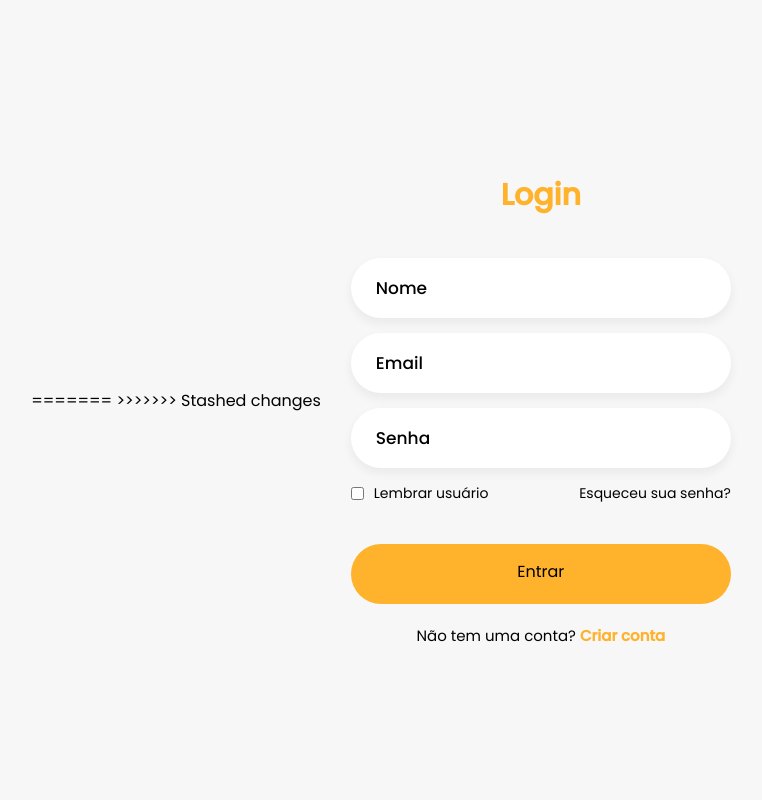
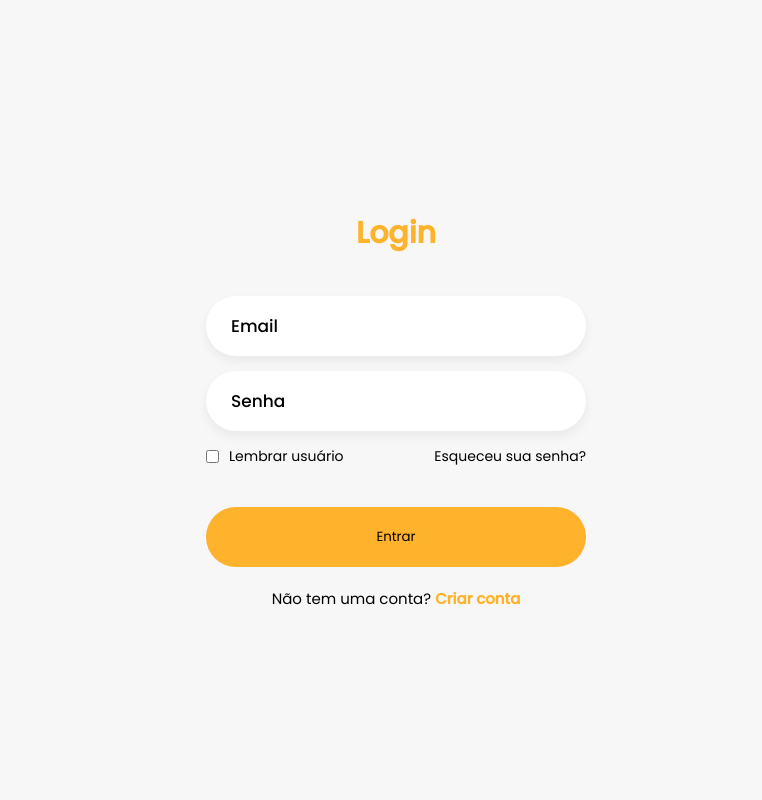
Before and after one commit to Vitorfran/projetoBarbearia, a PHP site: page /pages/login.php in a window 1280 px wide. Shown: the whole page, without its empty margins (244-1006 px from the left). Run offline with PHP 8.4, Linux system fonts and the light colour scheme.

Commit message:
Atualizando Tela de Login

```diff
--- a/pages/login.php
+++ b/pages/login.php
@@ -1,5 +1,3 @@
-
-=======
 <?php
 session_start();
 require_once __DIR__ . '/../config/database.php';
@@ -41,45 +39,49 @@ if ($_SERVER['REQUEST_METHOD'] === 'POST') {
 }
 ?>
 
->>>>>>> Stashed changes
 <!DOCTYPE html>
-<html lang="en">
+<html lang="pt-BR">
 <head>
     <meta charset="UTF-8">
-    <meta http-equiv="X-UA-Compatible" content="IE=edge">
     <meta name="viewport" content="width=device-width, initial-scale=1.0">
+    <title>Login | CortAí</title>
     <link rel="stylesheet" href="../assets/css/login.css">
-    <title>Login | CortAí</title>
 </head>
 <body>
     <div class="cadastro-box">
         <div class="cadastro-header">
             <header>Login</header>
         </div>
+
+        <?php if (isset($_SESSION['erro'])): ?>
+            <div class="alert alert-danger">
+                <?= $_SESSION['erro']; unset($_SESSION['erro']); ?>
+            </div>
+        <?php endif; ?>
+
+        <form method="POST" action="login.php">
             <div class="input-box">
-            <input type="text" class="input-field" placeholder="Nome" autocomplete="off" required>
+                <input type="email" name="email" class="input-field" placeholder="Email" required>
             </div>
             <div class="input-box">
-            <input type="text" class="input-field" placeholder="Email" autocomplete="off" required>
-        </div>
-        <div class="input-box">
-            <input type="password" class="input-field" placeholder="Senha" autocomplete="off" required>
+                <input type="password" name="senha" class="input-field" placeholder="Senha" required>
             </div>
             <div class="forgot">
                 <section>
-                <input type="checkbox" id="check">
+                    <input type="checkbox" id="check" name="lembrar">
                     <label for="check">Lembrar usuário</label>
                 </section>
                 <section>
-                <a href="#">Esqueceu sua senha?</a>
+                    <a href="recuperar_senha.php">Esqueceu sua senha?</a>
                 </section>
             </div>
             <div class="input-submit">
-            <button class="submit-btn" id="submit"></button>
-            <label for="submit">Entrar</label>
+                <button type="submit" class="submit-btn">Entrar</button>
             </div>
+        </form>
+
         <div class="sign-up-link">
-            <p>Não tem uma conta? <a href="../pages/cadastro.php">Criar conta</a></p>
+            <p>Não tem uma conta? <a href="cadastro.php">Criar conta</a></p>
         </div>
     </div>
 </body>
```
Lines whose indentation alone changed are shown as unchanged.
